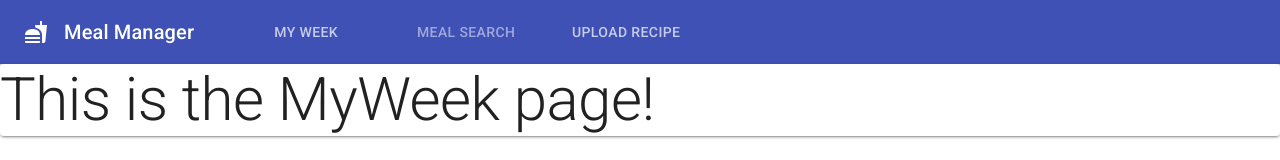
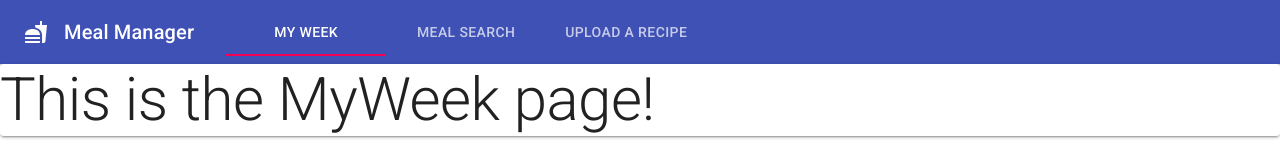
Before and after one commit to bturley2/meal-manager, a React (Create React App) app in the folder react/: page / in a window 1280 px wide. Shown: the top 160 px of the page. Built offline with nearby package versions, Linux system fonts and the light colour scheme.

Commit message:
will helped and my tabs wwork now :)

```diff
--- a/react/src/components/Navbar.js
+++ b/react/src/components/Navbar.js
@@ -1,6 +1,7 @@
-import React from "react";
+import React, { useState } from "react";
 
-import MainPage from './MainPage';
+import MyWeekPage from "./pages/MyWeekPage";
+import UploadRecipePage from "./pages/UploadRecipePage";
 
 import AppBar from '@material-ui/core/AppBar';
 import Box from '@material-ui/core/Box';
@@ -12,6 +13,16 @@ import Typography from '@material-ui/core/Typography';
 
 
 export default function Navbar() {
+  // useStaate lets us store information in functions (it returns 2 values)
+  const [activeTab, setActiveTab] = useState(0);
+
+  // adding an event listener to handleChange and giving it an event handler (here, changes the tabs value)
+    // event is the event that happened (onClick/onChange, etc)
+    // it holds lots of other information about the type of event
+    // event.target is the actual HTML element that triggered the event
+  const handleChange = (event, newValue) => {
+    setActiveTab(newValue);
+  };
 
   return (
     <div>
@@ -21,20 +32,25 @@ export default function Navbar() {
         <FastFoodIcon />
         <Box m={1} />
         <Typography variant="h6">Meal Manager</Typography>
-
         <Box m={2} />
 
-        <Tabs>
-          <Tab label="My Week" />
-          <Tab label="Meal Search" disabled />
-          <Tab label="Upload Recipe"  />
+        <Tabs value={activeTab} onChange={handleChange} aria-label="simple tabs example">
+          <Tab label="My Week"  />
+          <Tab label="Meal Search" />
+          <Tab label="Upload A Recipe" />
         </Tabs>
-
-
       </Toolbar>
     </AppBar>
 
-    <MainPage />
+    {activeTab === 0 && <div value={activeTab}>
+      <MyWeekPage />
+    </div>}
+    {activeTab === 1 && <div value={activeTab}>
+      <UploadRecipePage />
+    </div>}
+    {activeTab === 2 && <div value={activeTab}>
+      Item Three
+    </div>}
 
     </div>
   );
```
